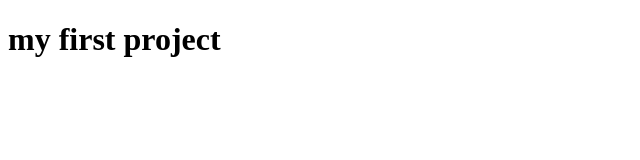
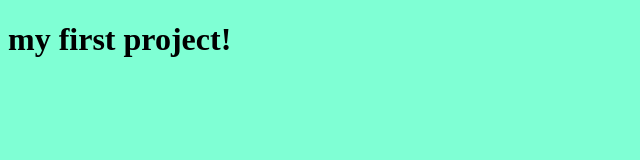
Before and after one commit to oumiz123/lastExample, a plain HTML site: page index.html in a window 1280 px wide. Shown: the whole page, without its empty margins (0-640 px from the left). Drawn offline with Linux system fonts and the light colour scheme.

Commit message:
file
mine

```diff
--- a/index.html
+++ b/index.html
@@ -10,6 +10,6 @@
 
 
 
-    <h1>my first project</h1>
+    <h1>my first project!</h1>
 </body>
 </html>
--- a/style.css
+++ b/style.css
@@ -0,0 +1,3 @@
+body{
+    background-color: aquamarine;
+}
```
